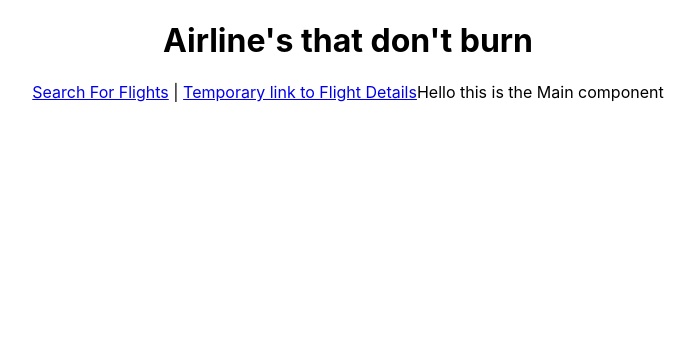
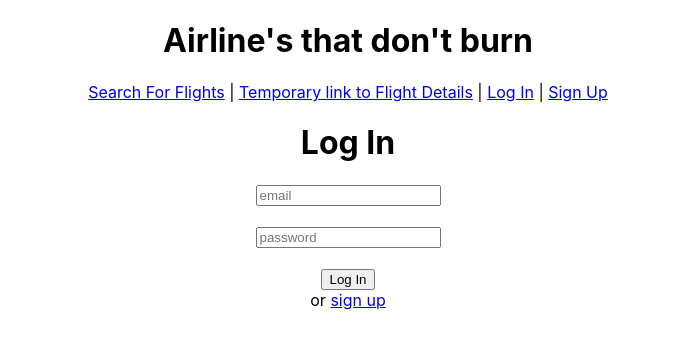
Before and after one commit to impetusdev/burning-airlines-front-end, a React (Create React App) app in the folder burning-airlines-front-end/: page /#/login in a window 1280 px wide. Before the commit this address led to /#/. Shown: the top 348 px of the page, without its empty margins (292-987 px from the left). Built offline with nearby package versions, Linux system fonts and the light colour scheme; no server answers.

Commit message:
made the signin forms

```diff
--- a/burning-airlines-front-end/src/components/FlightDetails.js
+++ b/burning-airlines-front-end/src/components/FlightDetails.js
@@ -5,11 +5,14 @@ import '../FlightDetails.css'
 // start looking into how we can make this website live.
 
 
-const RAILS_FLIGHT_BASE_URL = 'http://localhost:3000/flights/45'; //FIXME: this is a sample number
+const RAILS_FLIGHT_BASE_URL = 'http://localhost:3000/flights/'; //FIXME: this is a sample number
 const RAILS_RESERVATION_BASE_URL_POST = 'http://localhost:3000/reservations.json';
 
 const rowLength = 8;
 const colLength = 5;
+
+
+//TODO: USE THE USER ID IN THIS FUNCTION.
 
 export default class FlightDetails extends React.Component {
 
@@ -23,19 +26,20 @@ export default class FlightDetails extends React.Component {
 
     // update the seats occupied array for rendering.
     componentDidMount(){
+        console.log('passed in value is', this.props.match.params.id);
+
         this.fetchFlightSeats();
     }
 
     // componentDidUpdate(prevProps, prevState){
-    //     if (prevProps.match.params.searchText !== this.props.match.params.searchText) {
-    //         this fetchFlightSeats(); //this is if we input another details page index.
-    //     }
-    // }
+        //     if (prevProps.match.params.searchText !== this.props.match.params.searchText) {
+            //         this fetchFlightSeats(); //this is if we input another details page index.
+            //     }
+            // }
 
-    async fetchFlightSeats() {
+            async fetchFlightSeats() {
         try {
-            const res = await axios.get( RAILS_FLIGHT_BASE_URL )
-            console.log('flight response:', res.data);
+            const res = await axios.get( RAILS_FLIGHT_BASE_URL + this.props.match.params.id )
             const {date, origin, destination, id } = res.data;
 
             const seats = Array(40).fill(false);
@@ -73,10 +77,8 @@ export default class FlightDetails extends React.Component {
         // Perform the post request to the backend page.
         async postSeatReserved(seat) {
         try {
-            const res = await axios.post(RAILS_RESERVATION_BASE_URL_POST, {seat: seat, flight_id: this.state.flight_id});
+            const res = await axios.post(RAILS_RESERVATION_BASE_URL_POST, {seat: seat, flight_id: this.state.flight_id}); //FIXME: put in a USER_ID that verifies it
             console.log('reservation create response', res.data);
-
-            //TODO: Figure out if I need to use the set state again. But I don't think I do.
 
         } catch(err) {
             console.log('Posting Seat Reserved Error:', err);
--- /dev/null
+++ b/burning-airlines-front-end/src/components/Login.js
@@ -0,0 +1,89 @@
+import React, { Component } from 'react';
+import axios from 'axios'
+import {Link} from 'react-router-dom'
+
+
+export default class Login extends Component {
+    state = {
+        email: '',
+        password: '',
+        errors: ''
+    }
+
+
+    // custom handle change that uses event to determine the state value to update.
+    handleChange = (event) => {
+        const {name, value} = event.target
+        this.setState({
+        [name]: value
+        })
+    };
+
+    handleSubmit = (event) => {
+        event.preventDefault()
+        console.log('hello')
+        const {email, password} = this.state
+        let user = {
+            email: email,
+            password: password
+        };
+
+        axios.post('http://localhost:3000/login', {user}, {withCredentials: true})
+            .then(res => {
+                console.log('the response is:', res);
+                if (res.data.logged_in) {
+                    this.props.handleLogin(res.data);
+                    this.redirect();
+
+                } else {
+                    this.setState({
+                        errors: res.data.errors
+                    });
+                }
+            }).catch( err => {
+                console.log('LOGIN ATTEMPT ERROR:', err);
+            });
+    };
+
+    redirect() {
+        this.props.history.push('/')
+    }
+
+    render() {
+
+        // const {username, email, password} = this.statereturn (
+        const {email, password} = this.state
+        return (
+        <div>
+            <h1>Log In</h1>
+            <form onSubmit={this.handleSubmit}>
+                <input
+                    placeholder="email"
+                    type="text"
+                    name="email"
+                    value={email}
+                    onChange={this.handleChange}
+                />
+                <br />
+                <br />
+                <input
+                    placeholder="password"
+                    type="password"
+                    name="password"
+                    value={password}
+                    onChange={this.handleChange}
+                />
+                <br />
+                <br />
+
+                <button placeholder="submit" type="submit">
+                    Log In
+                </button>
+                <div>
+                    or <Link to='/signup'>sign up</Link>
+                </div>
+            </form>
+        </div>
+        );
+    }
+}
--- a/burning-airlines-front-end/src/components/Main.js
+++ b/burning-airlines-front-end/src/components/Main.js
@@ -1,13 +1,69 @@
 import React from "react";
 import FlightDetails from "./FlightDetails";
 import FlightSearchForm from "./FlightSearchForm";
-import ResultsPage from "./ResultsPage";
+import Login from "./Login"
+import SignUp from "./SignUp"
 import '../App.css'
+import axios from "axios";
+
 
 import { Link,  HashRouter as Router, Route } from 'react-router-dom';
 
 //
 export default class Main extends React.Component {
+
+    //TODO: make sure this state is updating here. see if you can use the login form here.  RIGHT NOW DO THIS TODO: TODO:
+    state = {
+        isLoggedIn: false,
+        user: {}
+    }
+
+    componentDidMount() {
+        this.loginStatus()
+    }
+
+    loginStatus = () => {
+        axios.get('http://localhost:3000/logged_in',
+            {withCredentials: true})
+        .then(response => {
+            if (response.data.logged_in) {
+                this.handleLogin(response)
+            } else {
+                this.handleLogout()
+            }
+        })
+        .catch(err => console.log('LOGGING IN ERRROR AJAX:', err))
+    };
+
+
+    handleLogin = (data) => {
+        this.setState({
+             isLoggedIn: true,
+             user: data.user
+        })
+    }
+
+    handleLogout = () => {
+        this.setState({
+            isLoggedIn: false,
+            user: {}
+        })
+    }
+
+
+    logout = () => {
+        axios.post('http://localhost:3000/logout', {withCredentials: true})
+            .then( res => {
+                console.log('the logout mounting response is:', res);
+                this.handleLogout();
+                console.log('sdfasdfafs');
+            })
+            .catch( err => {
+                console.log('The error response when logging out is:', err);
+            })
+    }
+
+
     render() {
         return (
             <div className="App">
@@ -15,16 +71,31 @@ export default class Main extends React.Component {
 
                 <Router>
                     <Link to="/">Search For Flights</Link> | {}
-                    <Link to="/details/:id">Temporary link to Flight Details</Link>
+                    <Link to="/details/9">Temporary link to Flight Details</Link> |               {}
+                    {
+                        // TODO: if user logged in make a link button to logout,
+                        // else if not logged in then make a login/ sign up button.
+                    }
+
+                    {
+                        !this.state.isLoggedIn
+                        ?
+                        <span>
+                            <Link to='/login'>Log In</Link> | {}
+                            <Link to='/signup'>Sign Up</Link>
+                        </span>
+                        :
+                        <span>
+                            <button onClick={this.logout}>Logout</button>
+                        </span>
+                    }
 
                     <Route path="/flights" component={ FlightSearchForm} />
                     {/* <Route exact path="/flights/:id" component={       } />  */}
-
-                    <Route exact path="/details/:id" component={ FlightDetails } />
-                    <Route></Route>
+                    <Route path="/details/:id" component={ FlightDetails } />
+                    <Route exact path='/login' component={() => <Login handleLogin={this.handleLogin} handleLogout={this.handleLogout} />}/>
+                    <Route exact path='/signup' component={SignUp}/>
                 </Router>
-
-                Hello this is the Main component
             </div>
         )
     }
--- a/burning-airlines-front-end/src/components/ResultsPage.js
+++ b/burning-airlines-front-end/src/components/ResultsPage.js
@@ -19,11 +19,6 @@ export default class ResultsPage extends React.Component {
 
     }
 
-    // TODO: perform axios request and populate the state.
-
-
-
-    //TODO: using the props
     render() {
         return (
             <div>
--- /dev/null
+++ b/burning-airlines-front-end/src/components/SignUp.js
@@ -0,0 +1,33 @@
+import React from "react";
+
+export default class SignUp extends React.Component {
+
+    state = {
+
+    }
+
+
+    // TODO: perform axios request and populate the state.
+
+
+    handleSubmit(){
+        // On submite a
+    }
+
+    render() {
+        return (
+            <div>
+                <form onSubmit={this.handleSubmit}>
+                    <br />
+                    <label>Email</label>
+                    <input type="text" />
+                    <br />
+                    <label>Password</label>
+                    <input type="password" />
+                    <br />
+                    <button>Sign in</button>
+                </form>
+            </div>
+        )
+    }
+}
```
